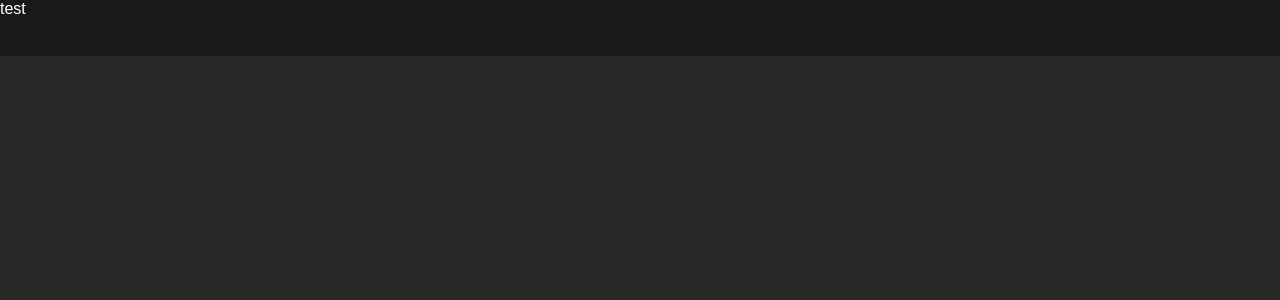
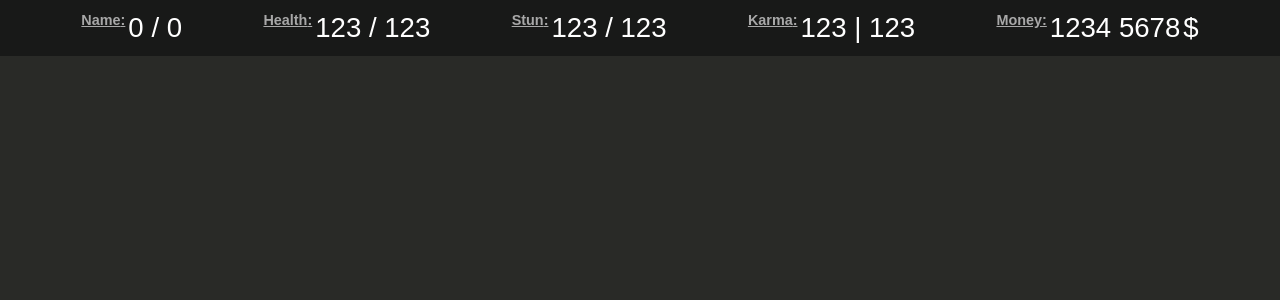
Before and after one commit to roclame12/ShadowSheet, a React (Vite) app: page / in a window 1280 px wide. Shown: the top 300 px of the page. Built offline with nearby package versions, Linux system fonts and the light colour scheme.

Commit message:
Made an internal component within HudBar.tsx <Stat/> that handles the formatting for the stats that deal with numbers. The sections for the PC's name and amount of money are not finished, these use <Stat/> as a placeholder to give a good idea on the spacing of the elements

```diff
--- a/src/CSS/components/Hudbar.css
+++ b/src/CSS/components/Hudbar.css
@@ -1,10 +1,28 @@
 @import "../globals.css";
+
+.stat-container {
+    display: flex;
+    flex-direction: row;
+    gap: 3px;
+}
+
+.stat-header {
+    color: var(--text-header);
+    font-size: .9rem;
+    text-decoration: underline;
+}
+
+.stat-text {
+    font-size: 1.725rem;
+}
 
 .hudbar-container {
     display: flex;
-    flex-direction: column;
+    flex-direction: row;
     width: 100vw;
     height: 7vh;
+    justify-content: space-evenly;
+    align-items: center;
     color: var(--text-default);
     background-color: var(--secondary-black)
 }
--- a/src/CSS/globals.css
+++ b/src/CSS/globals.css
@@ -18,6 +18,7 @@
     /* Text colors */
     --text-default: white;
     --text-invert: black;
+    --text-header: #A8A8A8;
     --text-positive: #4E9A06;
     --text-negative: #D42020;
     --text-info: #FEFE1D;
--- a/src/components/HudBar.tsx
+++ b/src/components/HudBar.tsx
@@ -1,16 +1,43 @@
 import "../CSS/components/Hudbar.css"
+import {ReactElement} from "react";
+
+
+interface StatProps {
+    statName: string;           // name of the stat to be displayed
+    current: number;            // what the stat is currently at
+    max: number;                // the highest that the stat can be
+    separator?: string;         // the ASCII character you'd like between current and max (defaults to '/')
+    decoration?: ReactElement;  // An extra node that can be used to display extra information about a stat (for example negative modifiers to your stats due to a lack of health)
+}
+
+
+function Stat(props: StatProps) {
+    const separator = props.separator !== undefined ? props.separator : "/";
+    const decoration = props.decoration ? props.decoration : null;
+
+    return (
+        <div className="stat-container">
+            <h1 className="stat-header">{props.statName}:</h1>
+            <p className="stat-text">{props.current} {separator} {props.max}</p>
+            {decoration}
+        </div>
+    )
+}
 
 
 export interface HudBarProps {
 
 }
 
-
 export default function HudBar(props: HudBarProps) {
 
     return (
         <div className="hudbar-container">
-            <p>test</p>
+            <Stat statName="Name" current={0} max={0}/>
+            <Stat statName="Health" current={123} max={123}/>
+            <Stat statName="Stun" current={123} max={123}/>
+            <Stat statName="Karma" current={123} max={123} separator="|"/>
+            <Stat statName="Money" current={1234} max={5678} separator="" decoration={<p className="stat-text">$</p>}/>
         </div>
     )
 }
```
